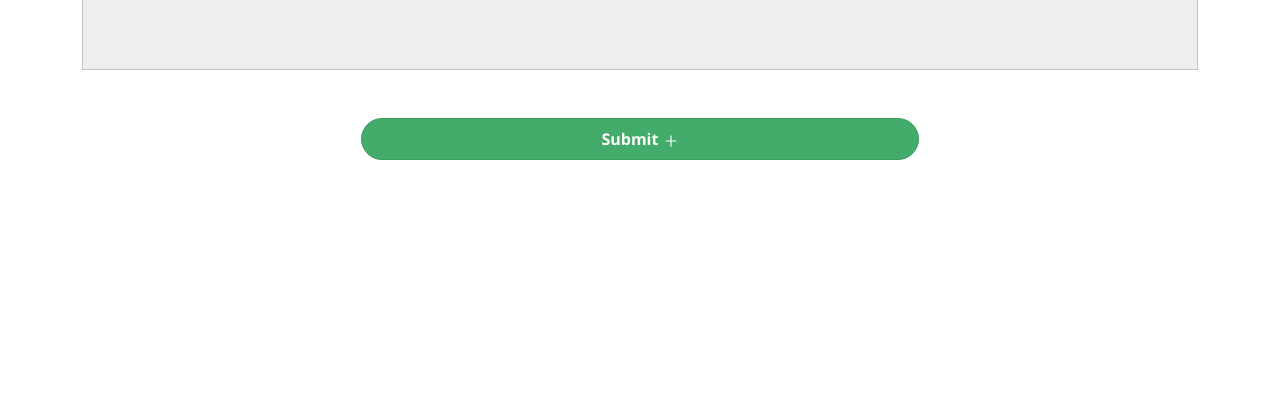
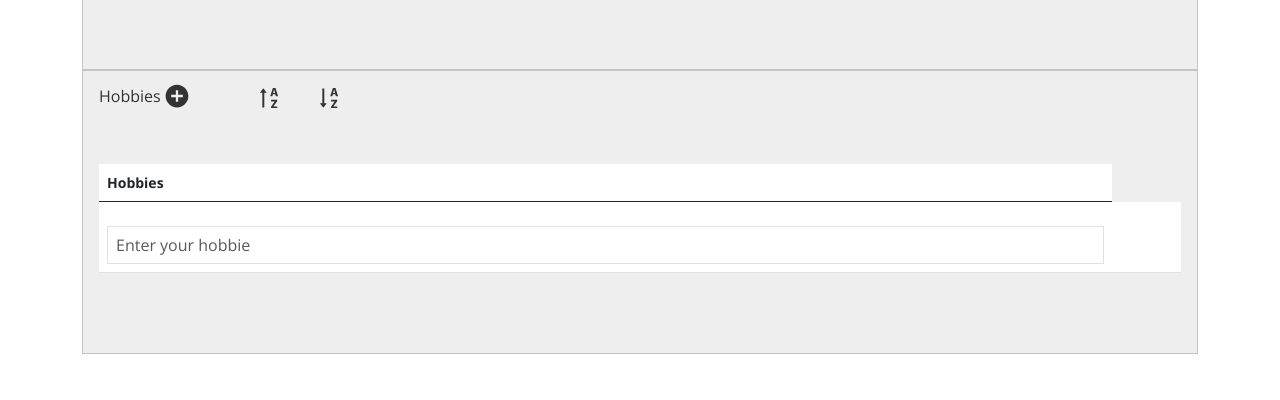
Before and after one commit to nestor29-developer/DynamicFormsTypescript, a React (Create React App) app in the folder my-app/: page / in a window 1280 px wide. Shown: the part 700-1100 px from the top of the page. Before the commit the page ends 876 px from the top, so only its background shows below. Built offline with nearby package versions, Linux system fonts and the light colour scheme.

Commit message:
feat: add new nested group

```diff
--- a/my-app/src/components/elements/AddForm.tsx
+++ b/my-app/src/components/elements/AddForm.tsx
@@ -6,30 +6,35 @@ import { Fields } from "../../interfaces/fields";
 import { AiOutlineSortDescending, AiOutlineSortAscending } from "react-icons/ai";
 
 export const AddForm: React.FC<Fields> = ({ uid, value, label }) => {
-  const [skill, setSkill] = useState([
+
+  const arrlen = value.length;
+  const val = arrlen===1 ? value[0].uid : null;
+
+  const [field, setField] = useState([
     {
       id: uuidv4(),
-      uid: "skill",
+      uid: val,
       data_type: "string",
-      field_placeholder: "Enter your skill",
+      field_placeholder: "Enter your "+ val,
       field_value: "",
       type: "text",
     },
   ]);
 
   useEffect(() => {
-    setSkill(value);
+    setField(value);
   }, []);
 
-  const handleNewSkill = (e: any): any => {
+  const handleNewField = (e: any): any => {
     e.preventDefault();
-    setSkill([
-      ...skill,
+    console.log("value: ", value)
+    setField([
+      ...field,
       {
         id: uuidv4(),
-        uid: "skill",
+        uid: val,
         data_type: "string",
-        field_placeholder: "Enter your skill",
+        field_placeholder: "Enter your "+val,
         field_value: "",
         type: "text",
       },
@@ -37,36 +42,36 @@ export const AddForm: React.FC<Fields> = ({ uid, value, label }) => {
   };
 
   const handleSortAsc = () => {
-    const sorted = skill.sort((a, b): any => {
+    const sorted = field.sort((a, b): any => {
       const isReserved = 1;
       return isReserved * a.field_value.localeCompare(b.field_value);
     });
-    setSkill([...sorted]);
+    setField([...sorted]);
   };
 
   const handleSortDesc = () => {
-    const sorted = skill.sort((a, b): any => {
+    const sorted = field.sort((a, b): any => {
       const isReserved = -1;
       return isReserved * a.field_value.localeCompare(b.field_value);
     });
-    setSkill([...sorted]);
+    setField([...sorted]);
   };
 
   const handleInputChange = (index: number, event: any) => {
-    const values: any = [...skill];
+    const values: any = [...field];
     values[index]["field_value"] = event.target.value;
-    setSkill(values);
+    setField(values);
   };
 
   const handleRemoveFields = (id) => {
-    const values = [...skill];
+    const values = [...field];
     let updated: any = [];
-    updated = values.filter((skill) => skill.id !== id);
-    setSkill(updated);
+    updated = values.filter((field) => field.id !== id);
+    setField(updated);
   };
 
   return (
-    <form onSubmit={handleNewSkill}>
+    <form onSubmit={handleNewField}>
       <div className="">
         <div className="d-flex align-items-center">
           <h3>
@@ -76,7 +81,7 @@ export const AddForm: React.FC<Fields> = ({ uid, value, label }) => {
                 marginTop: "-92.5px",
                 cursor: "pointer",
               }}
-              onClick={(e) => handleNewSkill(e)}
+              onClick={(e) => handleNewField(e)}
             />
           </h3>
 
@@ -114,8 +119,8 @@ export const AddForm: React.FC<Fields> = ({ uid, value, label }) => {
             </tr>
           </thead>
           <tbody>
-            {skill
-              ? skill.map((field: any, i: any) => (
+            {field
+              ? field.map((field: any, i: any) => (
                   <tr key={i}>
                     <td>
                       <div className="form-group mt-3">
--- a/my-app/src/fields.json
+++ b/my-app/src/fields.json
@@ -139,6 +139,21 @@
             "type": "text"
           }
         ]
+      },
+      {
+        "uid": "group",
+        "data_type": "group",
+        "label": "Hobbies",
+        "value": [
+          {
+            "id": "1",
+            "uid": "hobbie",
+            "data_type": "string",
+            "field_placeholder": "Enter your hobbie",
+            "field_value": "",
+            "type": "text"
+          }
+        ]
       }
     ]
   }
```
